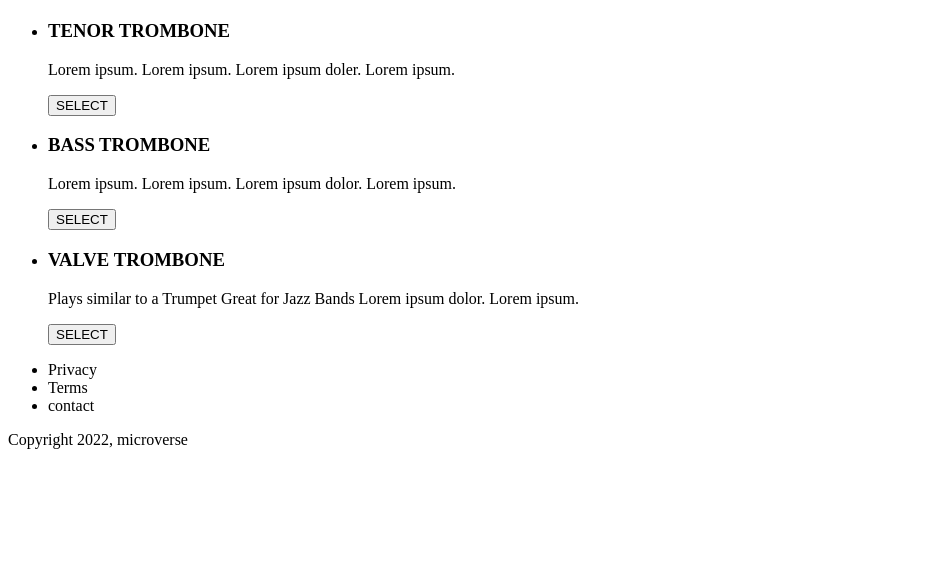
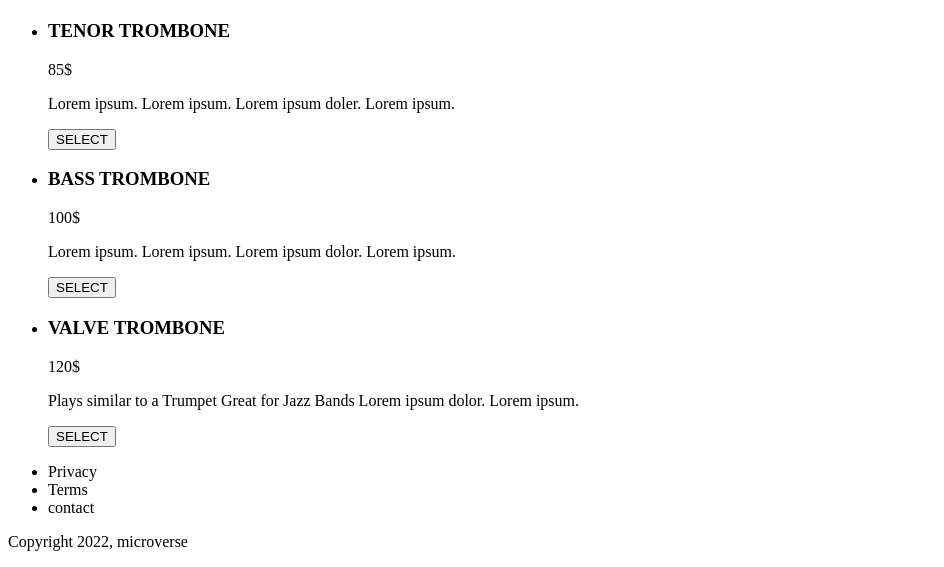
Before and after one commit to Sofinaye/microvers, a plain HTML site: page index.html in a window 1280 px wide. Shown: the part 1837-2404 px from the top of the page, without its empty margins (0-944 px from the left). Before the commit the page ends 2302 px from the top, so only its background shows below. Drawn offline with Linux system fonts and the light colour scheme.

Commit message:
price added

```diff
--- a/index.html
+++ b/index.html
@@ -88,6 +88,7 @@
       <div class="package-price">
 
       </div>
+      <p>85$</p>
       <p class="package-disc">Lorem ipsum. Lorem ipsum. Lorem ipsum doler. Lorem ipsum.</p>
       <button class="package-button" >SELECT
 
@@ -98,6 +99,7 @@
       <div class="package-price">
 
       </div>
+      <p>100$</p>
       <p class="package-disc">Lorem ipsum. Lorem ipsum. Lorem ipsum dolor. Lorem ipsum.</p>
       <button class="package-button" >SELECT
 
@@ -108,6 +110,7 @@
       <div class="package-price">
 
       </div>
+      <p>120$</p>
       <p class="package-disc">Plays similar to a Trumpet Great for Jazz Bands Lorem ipsum dolor. Lorem ipsum.</p>
       <button class="package-button" >SELECT
 
```
